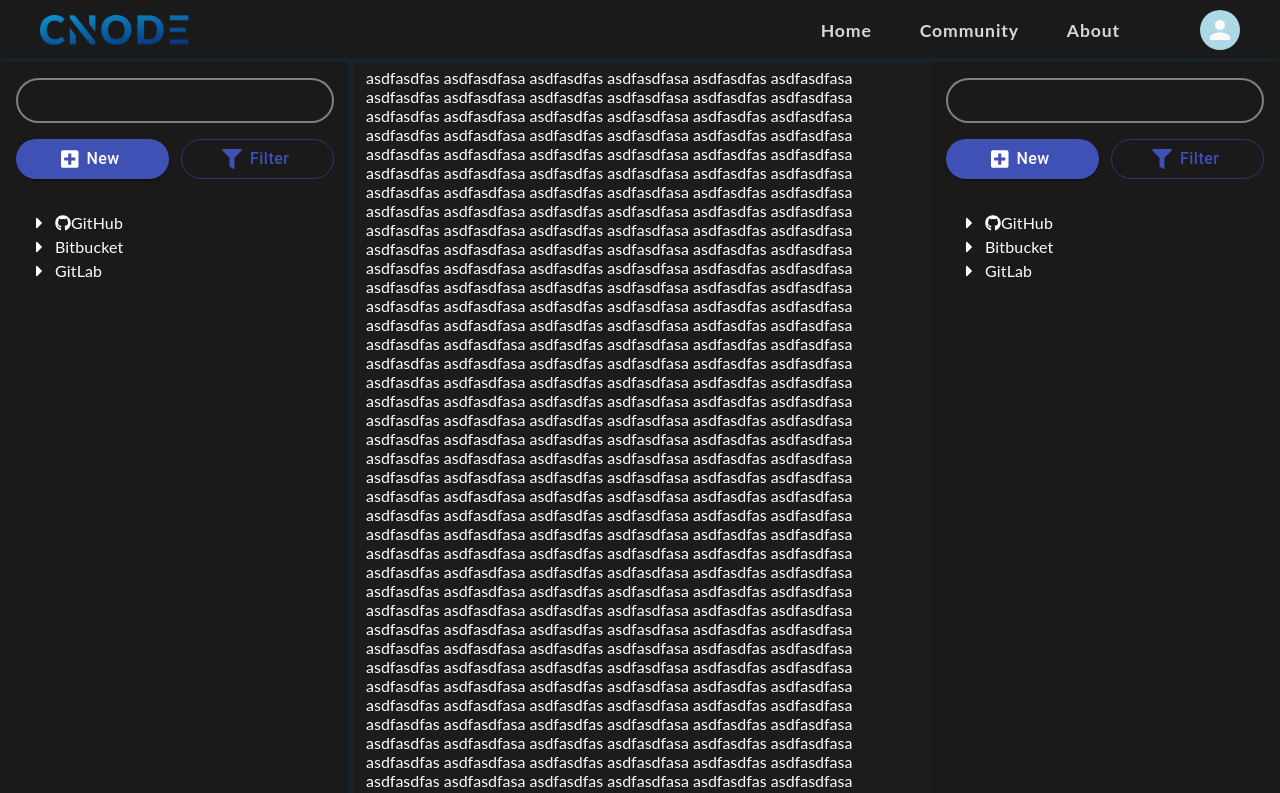
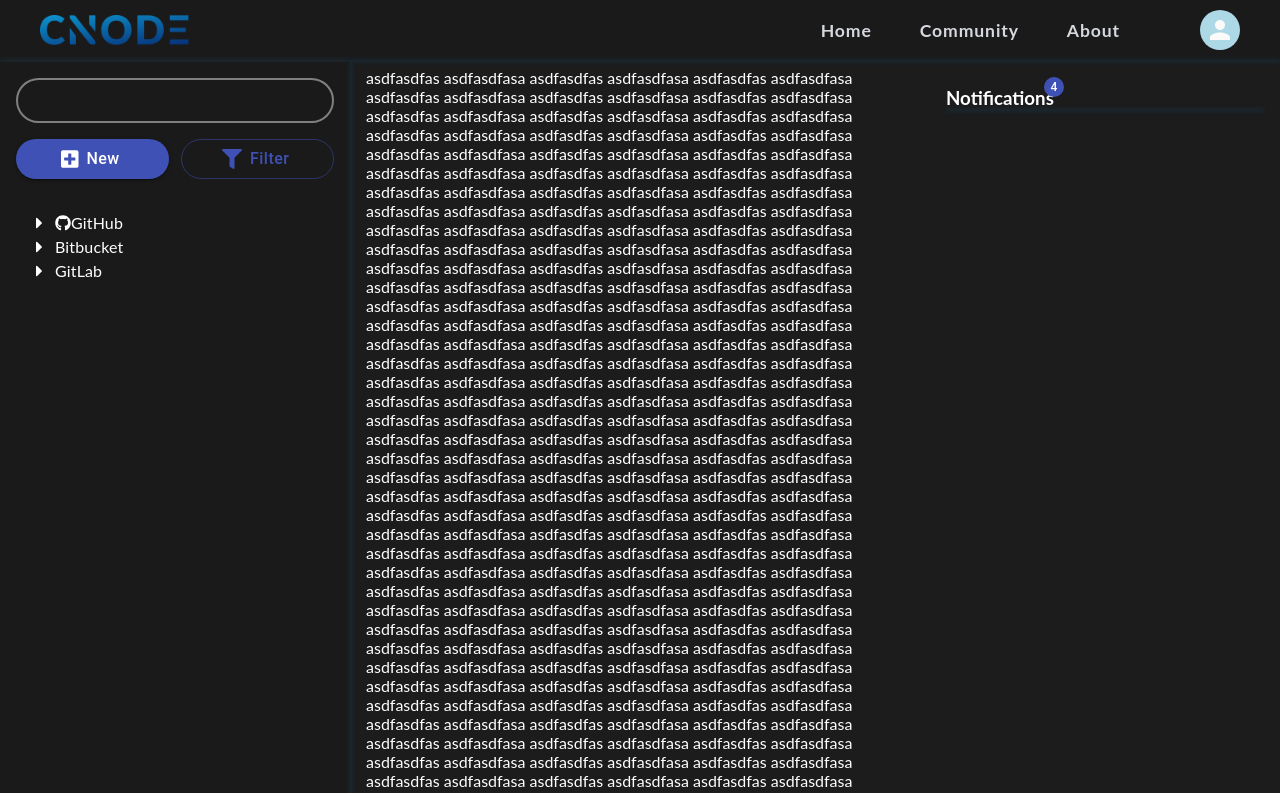
Before and after one commit to rarcz29/cnode-client, a React (Create React App) app: page / in a window 1280 px wide. Shown: the top 793 px of the page. Built offline with nearby package versions, Linux system fonts and the light colour scheme.

Commit message:
Update right panel

```diff
--- /dev/null
+++ b/src/components/common/tree/TreeView/style.js
@@ -0,0 +1,4 @@
+import { TreeItem } from '@material-ui/lab';
+import styled from 'styled-components';
+
+export const StyledTreeItem = styled(TreeItem)``;
--- a/src/layouts/main/PanelLayout/style.js
+++ b/src/layouts/main/PanelLayout/style.js
@@ -1,6 +1,6 @@
 import { TOP_BAR_HEIGHT } from 'constants/sizes';
 import styled from 'styled-components';
-import LeftPanel from '../components/LeftPanel';
+import RightPanel from '../components/RightPanel/RightPanel';
 
 export const PageSeparator = styled.hr`
     width: ${(props) => (props.vertical ? '1px' : props.length)};
@@ -28,7 +28,7 @@ export const SidePanelContainer = styled.div`
     height: 100%;
 `;
 
-export const FixedRightPanel = styled(LeftPanel)`
+export const FixedRightPanel = styled(RightPanel)`
     position: fixed;
     top: calc(${TOP_BAR_HEIGHT}px + 2px);
     right: 0;
--- a/src/layouts/main/components/LeftPanel/LeftPanel.js
+++ b/src/layouts/main/components/LeftPanel/LeftPanel.js
@@ -9,11 +9,13 @@ import { FontAwesomeIcon } from '@fortawesome/react-fontawesome';
 import Button from 'components/common/Button';
 import SearchInput from 'components/common/SearchInput';
 import React from 'react';
+import { Scrollbars } from 'react-custom-scrollbars';
 import { TreeItem, TreeView } from '../../../../components/common/tree';
 import {
     ButtonsContainer,
     Container,
     ContentContainer,
+    renderThumb,
     TopInputsContainer,
     TreeViewContainer,
 } from './style';
@@ -43,6 +45,12 @@ const LeftPanel = ({ className }) => {
                 </ButtonsContainer>
             </TopInputsContainer>
             <ContentContainer>
+                <Scrollbars
+                    renderThumbVertical={renderThumb}
+                    autoHide
+                    autoHideTimeout={1000}
+                    autoHideDuration={250}
+                >
                     <TreeViewContainer>
                         <TreeView
                             defaultCollapseIcon={
@@ -70,42 +78,60 @@ const LeftPanel = ({ className }) => {
                                 <TreeItem nodeId="6" label="Material-UI">
                                     <TreeItem nodeId="7" label="src">
                                         <TreeItem nodeId="8" label="index.js" />
-                                    <TreeItem nodeId="9" label="tree-view.js" />
+                                        <TreeItem
+                                            nodeId="9"
+                                            label="tree-view.js"
+                                        />
                                     </TreeItem>
                                 </TreeItem>
                             </TreeItem>
                             <TreeItem nodeId="10" label="GitLab">
                                 <TreeItem nodeId="11" label="Material-UI">
                                     <TreeItem nodeId="12" label="src">
-                                    <TreeItem nodeId="13" label="index.js" />
+                                        <TreeItem
+                                            nodeId="13"
+                                            label="index.js"
+                                        />
                                         <TreeItem
                                             nodeId="14"
                                             label="tree-view.js"
                                         />
                                     </TreeItem>
                                     <TreeItem nodeId="15" label="src">
-                                    <TreeItem nodeId="16" label="index.js" />
+                                        <TreeItem
+                                            nodeId="16"
+                                            label="index.js"
+                                        />
                                         <TreeItem
                                             nodeId="17"
                                             label="tree-view.js"
                                         />
                                     </TreeItem>
                                     <TreeItem nodeId="12" label="src">
-                                    <TreeItem nodeId="13" label="index.js" />
+                                        <TreeItem
+                                            nodeId="13"
+                                            label="index.js"
+                                        />
                                         <TreeItem
                                             nodeId="14"
                                             label="tree-view.js"
                                         />
                                     </TreeItem>
                                     <TreeItem nodeId="12" label="src">
-                                    <TreeItem nodeId="13" label="index.js" />
+                                        <TreeItem
+                                            nodeId="13"
+                                            label="index.js"
+                                        />
                                         <TreeItem
                                             nodeId="14"
                                             label="tree-view.js"
                                         />
                                     </TreeItem>
                                     <TreeItem nodeId="12" label="src">
-                                    <TreeItem nodeId="13" label="index.js" />
+                                        <TreeItem
+                                            nodeId="13"
+                                            label="index.js"
+                                        />
                                         <TreeItem
                                             nodeId="14"
                                             label="tree-view.js"
@@ -115,6 +141,7 @@ const LeftPanel = ({ className }) => {
                             </TreeItem>
                         </TreeView>
                     </TreeViewContainer>
+                </Scrollbars>
             </ContentContainer>
         </Container>
     );
--- a/src/layouts/main/components/LeftPanel/style.js
+++ b/src/layouts/main/components/LeftPanel/style.js
@@ -1,4 +1,5 @@
 import { TOP_BAR_HEIGHT } from 'constants/sizes';
+import Scrollbars from 'react-custom-scrollbars';
 import styled from 'styled-components';
 import COLORS from 'themes/colors';
 
@@ -20,11 +21,22 @@ export const TopInputsContainer = styled.div`
 `;
 
 export const ContentContainer = styled.div`
-    margin: 2rem 0 0 2rem;
+    margin: 2rem 0.2rem 0 2rem;
     height: calc(100% - 85px - 4rem);
-    overflow-y: auto;
 `;
 
 export const TreeViewContainer = styled.div`
-    margin-right: 2rem;
+    margin-right: 0.8rem;
 `;
+
+export const StyledScrollbars = styled(Scrollbars)`
+    background-color: white;
+`;
+
+export const renderThumb = ({ style, ...props }) => {
+    const thumbStyle = {
+        borderRadius: 6,
+        backgroundColor: 'red',
+    };
+    return <div style={{ ...style, ...thumbStyle }} {...props} />;
+};
--- a/src/layouts/main/components/RightPanel/RightPanel.js
+++ b/src/layouts/main/components/RightPanel/RightPanel.js
@@ -1,8 +1,34 @@
+import { Badge } from '@material-ui/core';
 import React from 'react';
-import { Container } from './style';
+import { Scrollbars } from 'react-custom-scrollbars';
+import { PageSeparator } from '../../PanelLayout/style';
+import {
+    ActualContentContainer,
+    Container,
+    ContentContainer,
+    renderThumb,
+} from './style';
 
 const RightPanel = ({ className }) => {
-    return <Container className={className}>asdfasdf</Container>;
+    return (
+        <Container className={className}>
+            <ContentContainer>
+                <Scrollbars
+                    renderThumbVertical={renderThumb}
+                    autoHide
+                    autoHideTimeout={1000}
+                    autoHideDuration={250}
+                >
+                    <ActualContentContainer>
+                        <Badge badgeContent={4} color="primary">
+                            <h3>Notifications</h3>
+                        </Badge>
+                        <PageSeparator />
+                    </ActualContentContainer>
+                </Scrollbars>
+            </ContentContainer>
+        </Container>
+    );
 };
 
 export default RightPanel;
--- a/src/layouts/main/components/RightPanel/style.js
+++ b/src/layouts/main/components/RightPanel/style.js
@@ -1,7 +1,25 @@
+import { TOP_BAR_HEIGHT } from 'constants/sizes';
 import styled from 'styled-components';
 
 export const Container = styled.div`
     width: 350px;
+    height: calc(100vh - ${TOP_BAR_HEIGHT + 2}px);
+`;
+
+export const ContentContainer = styled.div`
+    margin: 0rem 0.2rem 0 1rem;
     height: 100%;
-    padding: 1rem;
 `;
+
+export const ActualContentContainer = styled.div`
+    margin-top: 1.5rem;
+    margin-right: 0.8rem;
+`;
+
+export const renderThumb = ({ style, ...props }) => {
+    const thumbStyle = {
+        borderRadius: 6,
+        backgroundColor: 'red',
+    };
+    return <div style={{ ...style, ...thumbStyle }} {...props} />;
+};
--- a/src/themes/colors.js
+++ b/src/themes/colors.js
@@ -8,4 +8,8 @@ const FOREGROUND = {
     darker1: '#D5D8DD',
 };
 
+const BLUE = {
+    main: '#237FD4',
+};
+
 export default { BACKGROUND, FOREGROUND };
```
Also changed, not shown: src/components/common/tree/TreeView/TreeView.js (added, +8 -0 lines), src/layouts/main/PanelLayout/PanelLayout.js (+0 -15 lines). Lines whose indentation alone changed are shown as unchanged.
